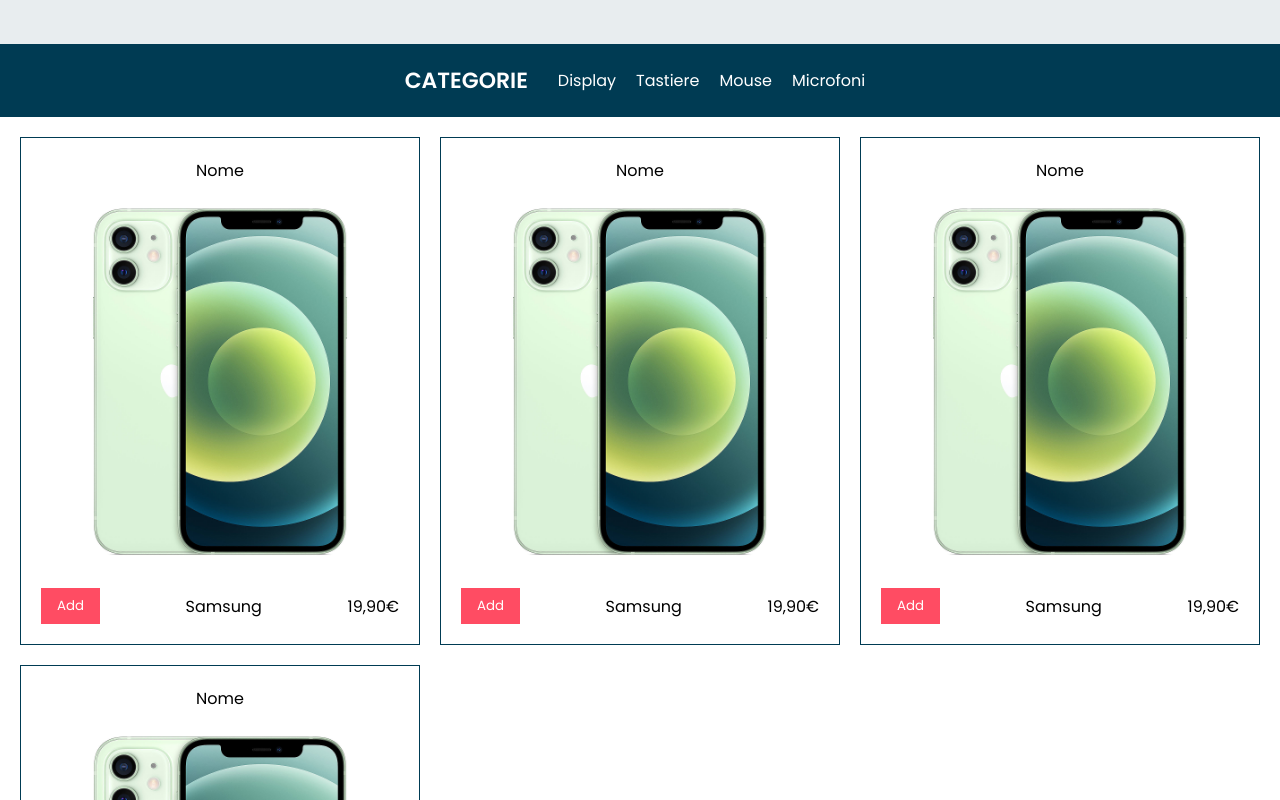
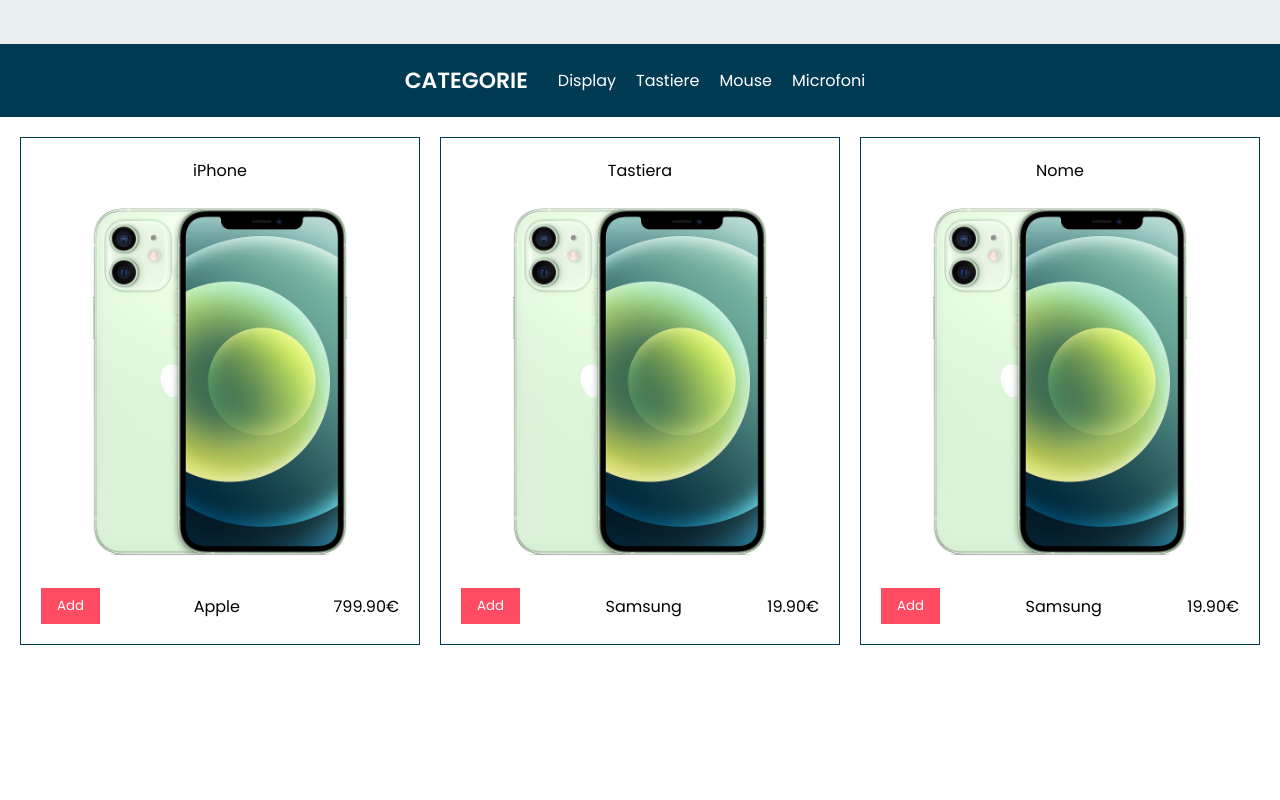
Before and after one commit to camillatofani/Ecommerce-with-React-localStorage-GlobalContext, a React (Vite) app: page / in a window 1280 px wide. Shown: the part 640-1440 px from the top of the page. After the commit the page ends 1305 px from the top, so only its background shows below. Built offline with nearby package versions, Linux system fonts and the light colour scheme.

Commit message:
add props in products for single product

```diff
--- a/src/components/Products/Products.jsx
+++ b/src/components/Products/Products.jsx
@@ -2,12 +2,34 @@
 import SingleProduct from './../SingleProduct/SingleProduct'
 
 function Products() {
+	const products = [
+		{
+			id: 1,
+			name: 'iPhone',
+			brand: 'Apple',
+			price: '799.90'
+		},
+		{
+			id: 2,
+			name: 'Tastiera',
+			brand: 'Samsung',
+			price: '19.90'
+		},
+		{
+			id: 3,
+			name: 'Nome',
+			brand: 'Samsung',
+			price: '19.90'
+		}
+	]
+
 	return (
 		<div className={ styles.products }>
-			<SingleProduct />
-			<SingleProduct />
-			<SingleProduct />
-			<SingleProduct />
+			{
+				products.map((product) => (
+					<SingleProduct key={ product.id } id={ product.id } text={ product.name } brand={ product.brand } price={ product.price } />
+				))
+			}
 		</div>
 	)
 }
--- a/src/components/SingleProduct/SingleProduct.jsx
+++ b/src/components/SingleProduct/SingleProduct.jsx
@@ -1,18 +1,27 @@
+import PropTypes from 'prop-types'
 import styles from './SingleProduct.module.css'
 import img from './../../assets/images/smartphone.jpg';
 
-function SingleProduct() {
+function SingleProduct({id, text, brand, price}) {
 	return (
-		<div className={ styles.singleProduct }>
-			<div>Nome</div>
+		<div data-id={ id } className={ styles.singleProduct }>
+			<div>{ text }</div>
 			<div><img src={ img } /></div>
 			<div className={styles.bottom}>
 				<button className='primary'>Add</button>
-				<div>Samsung</div>
-				<div>19,90€</div>
+				<div>{ brand }</div>
+				<div>{ price }€</div>
 			</div>
 		</div>
 	)
 }
 
+SingleProduct.propTypes = {
+	id: PropTypes.number.isRequired,
+	text: PropTypes.string.isRequired,
+	brand: PropTypes.string.isRequired,
+	price: PropTypes.number.isRequired
+};
+
+
 export default SingleProduct
```
